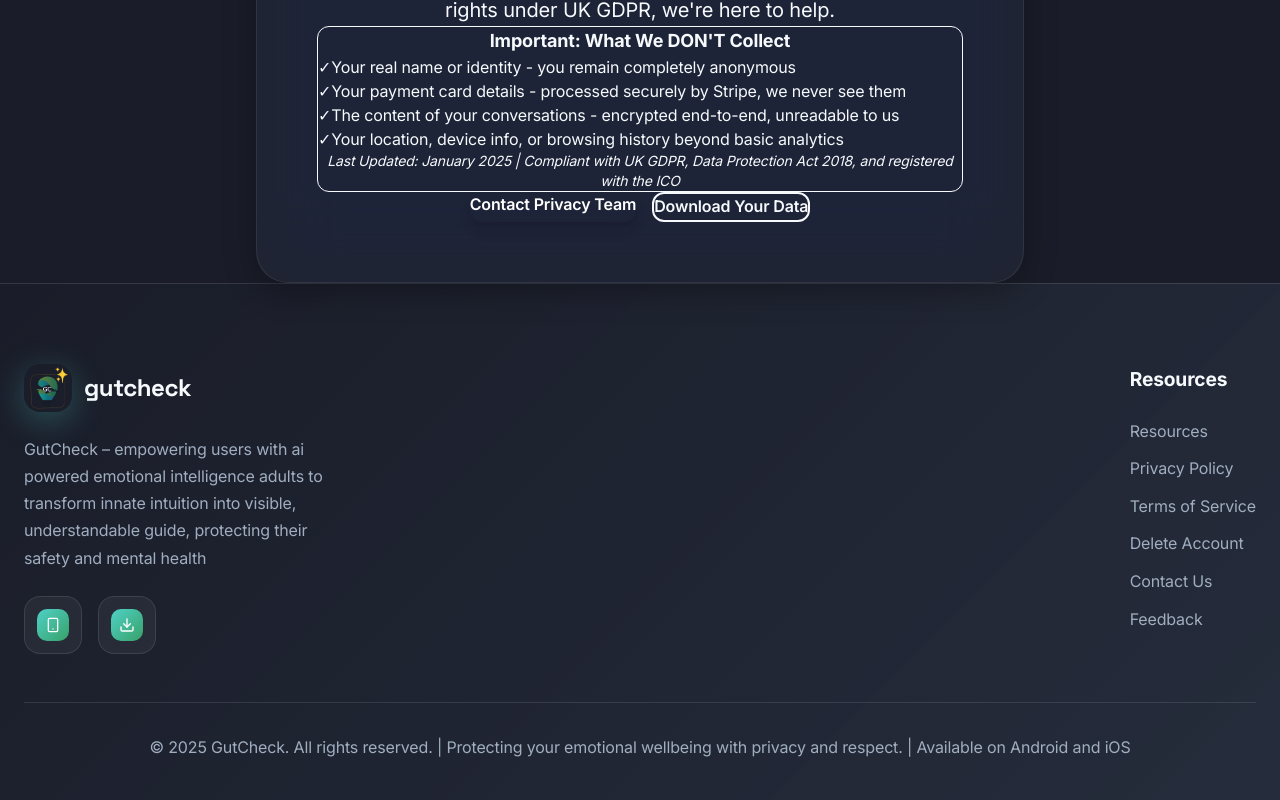
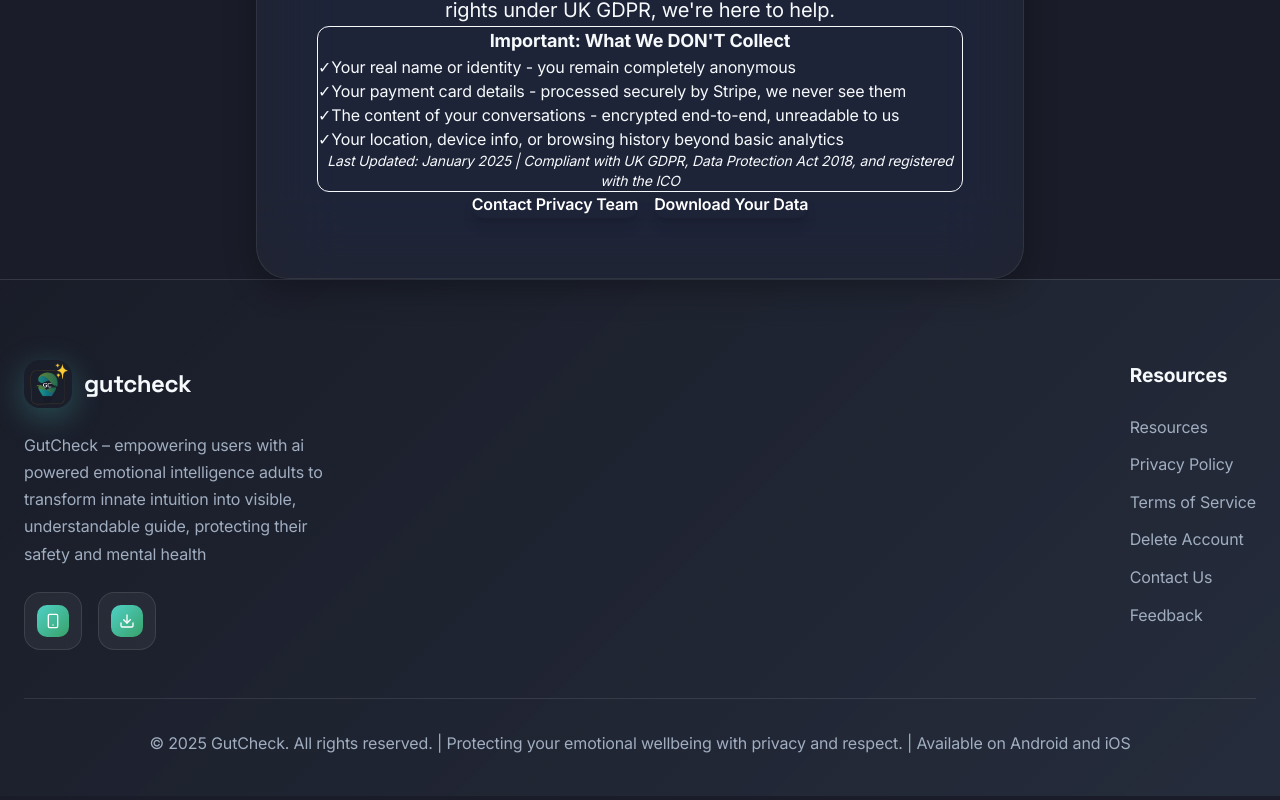
Before and after one commit to Asibe-Cheta/GutCheck-App, a Next.js app: page /privacy in a window 1280 px wide. Shown: the part 3637-4437 px from the top of the page. Built offline with nearby package versions, Linux system fonts and the light colour scheme.

Commit message:
TEST: Change Download Your Data button to gradient style to test deployment

```diff
--- a/src/app/privacy/page.tsx
+++ b/src/app/privacy/page.tsx
@@ -398,7 +398,7 @@
                   >
                     Contact Privacy Team
                   </a>
-                  <button className="border-2 border-accent-teal text-accent-teal px-6 md:px-8 py-3 md:py-4 rounded-xl font-semibold hover:bg-accent-teal hover:text-white transition-all duration-300">
+                  <button className="bg-gradient-to-r from-accent-teal to-accent-green text-white px-6 md:px-8 py-3 md:py-4 rounded-xl font-semibold hover:from-accent-green hover:to-accent-teal transition-all duration-300 shadow-lg hover:shadow-xl">
                     Download Your Data
                   </button>
                 </div>
```
